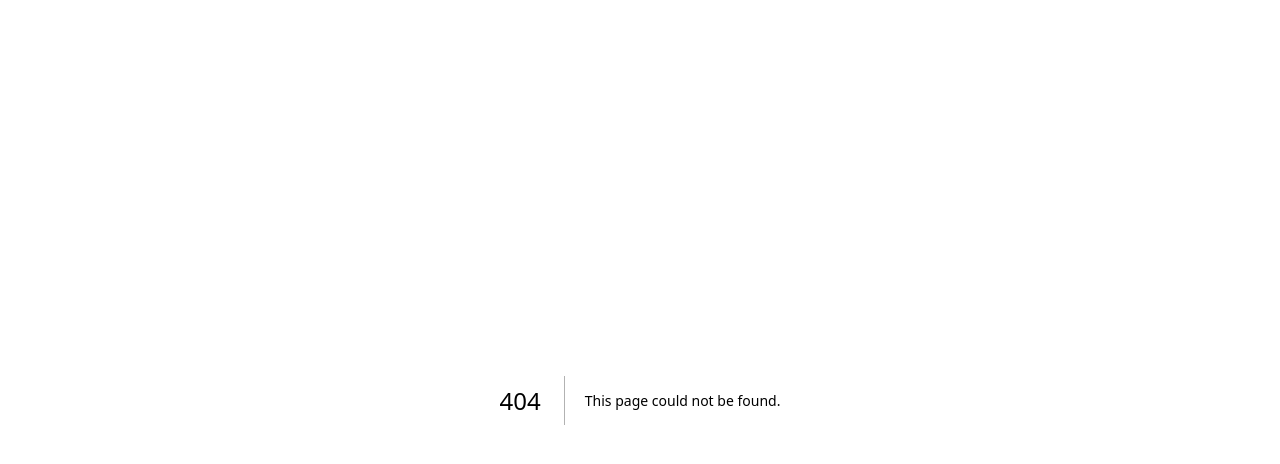
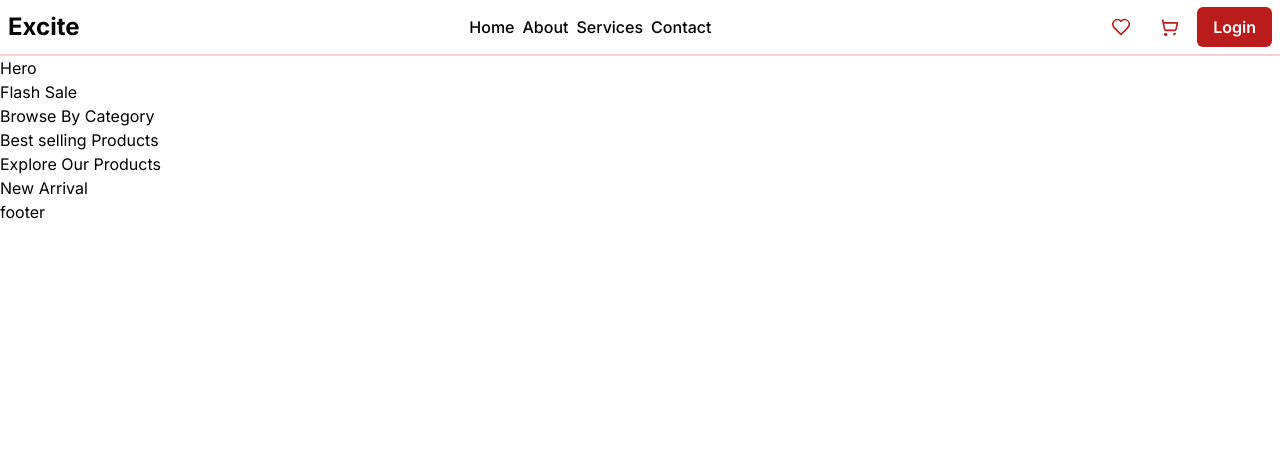
Before and after one commit to harshG775/reactjs-components, a Next.js app in the folder ui-components-library/: page /template in a window 1280 px wide. Before the commit this address had no page. Shown: the top 464 px of the page. Built offline with nearby package versions, Linux system fonts and the light colour scheme.

Commit message:
creating navbar for template website

```diff
--- a/ui-components-library/src/app/globals.css
+++ b/ui-components-library/src/app/globals.css
@@ -1,16 +1,23 @@
 @tailwind base;
 @tailwind components;
 @tailwind utilities;
-@media (prefers-color-scheme: dark) {
-  :root {
+  :root[data-theme="dark"] {
     color-scheme: dark;
+    --text: 187deg 60% 6%;
+    --background: 180deg 60% 98%;
+    --primary: 226deg 71%, 40%;
+    --secondary: 166deg 91% 91%;
+    --accent: 161deg 93% 70%;
   }
-}
-@media (prefers-color-scheme: light) {
-  :root {
+
+  :root[data-theme="light"] {
     color-scheme: light;
+    --text: 187deg 59% 94%;
+    --background: 180deg 60% 2%;
+    --primary: 0deg 74% 42%;
+    --secondary: 166deg 91% 9%;
+    --accent: 161deg 94% 30%;
   }
-}
 
 @layer utilities {
   .text-balance {
--- a/ui-components-library/src/app/layout.tsx
+++ b/ui-components-library/src/app/layout.tsx
@@ -15,7 +15,7 @@ export default function RootLayout({
     children: React.ReactNode;
 }>) {
     return (
-        <html lang="en">
+        <html lang="en" data-theme="light">
             <body className={inter.className}>{children}</body>
         </html>
     );
--- /dev/null
+++ b/ui-components-library/src/app/template/layout.tsx
@@ -0,0 +1,15 @@
+import TopNavbar from "@/components/template/ecommerce/partials/multiMenuNavbar/TopNavbar";
+
+export default function templatesLayout({
+    children,
+}: {
+    children: React.ReactNode;
+}) {
+    return (
+        <>
+            <TopNavbar/>
+            {children}
+            <footer>footer</footer>
+        </>
+    );
+}
--- /dev/null
+++ b/ui-components-library/src/app/template/page.tsx
@@ -0,0 +1,13 @@
+export default function page() {
+    return (
+        <main>
+            <section>Hero</section>
+            <section>Flash Sale</section>
+            <section>Browse By Category</section>
+            <section>Best selling Products</section>
+            {/* <section>Featured Products</section> */}
+            <section>Explore Our Products</section>
+            <section>New Arrival</section>
+        </main>
+    );
+}
--- /dev/null
+++ b/ui-components-library/src/components/template/ecommerce/partials/multiMenuNavbar/TopNavbar.tsx
@@ -0,0 +1,230 @@
+"use client";
+import Icon from "@/components/icons/lucide";
+import { ShoppingCart } from "lucide-react";
+import Image from "next/image";
+import Link from "next/link";
+import { useState } from "react";
+
+const TopNavbarData = {
+    leftLinksData: {
+        title: "Excite",
+        // src: "https://flowbite.com/docs/images/logo.svg",
+        href: "/home",
+    },
+    middleLinksData: [
+        {
+            title: "Home",
+            href: "/home",
+        },
+        {
+            title: "About",
+            href: "/about",
+        },
+        {
+            title: "Services",
+            href: "/services",
+            submenu: [
+                {
+                    title: "Services 1",
+                    href: "/services",
+                },
+                {
+                    title: "Services 2",
+                    href: "/services",
+                },
+                {
+                    title: "Services 3",
+                    href: "/services",
+                },
+            ],
+        },
+        {
+            title: "Contact",
+            href: "/contact",
+        },
+    ],
+    rightLinks: [
+        {
+            title: "Wish List",
+            icon: "Heart",
+            href: "/wishlist",
+        },
+        {
+            title: "Cart",
+            icon: "ShoppingCart",
+            href: "/cart",
+        },
+    ],
+};
+
+type LeftLinksPropsType = {
+    leftLinksData: {
+        title: string;
+        href: string;
+        src?: string;
+    };
+    setOpen: any;
+};
+function LeftLinks({ leftLinksData, setOpen }: LeftLinksPropsType) {
+    return (
+        <ul className="flex">
+            <li
+                onClick={() => setOpen(true)}
+                role="button"
+                className="grid place-content-center lg:hidden pr-2"
+            >
+                <button>
+                    <Icon name="Menu" className="hover:text-primary w-7 h-7" />
+                </button>
+            </li>
+            <li>
+                <Link
+                    href={leftLinksData.href}
+                    className="flex gap-1 justify-center items-center"
+                >
+                    {leftLinksData.src && (
+                        <Image
+                            width={100}
+                            height={100}
+                            src={leftLinksData.src}
+                            alt="logo"
+                            className="w-full"
+                        />
+                    )}
+                    <span className="text-2xl font-bold">
+                        {leftLinksData.title}
+                    </span>
+                </Link>
+            </li>
+        </ul>
+    );
+}
+
+type MiddleLinksPropsType = {
+    middleLinksData: {
+        title: string;
+        href: string;
+        icon?: string;
+        submenu?: { title: string; href: string; icon?: string }[];
+    }[];
+    open: boolean;
+    setOpen: any;
+};
+function MiddleLinks({ middleLinksData, open, setOpen }: MiddleLinksPropsType) {
+    return (
+        <>
+            {/* topBar */}
+            <nav
+                className={`lg:block hidden transition-transform ease-in-out
+            `}
+            >
+                <ul className={`flex justify-center items-center gap-2 `}>
+                    {middleLinksData.map(
+                        (link: { title: string; href: string }) => (
+                            <li>
+                                <Link
+                                    href={link.href}
+                                    key={link.title}
+                                    className="relative overflow-hidden group h-10 flex justify-center flex-row items-center hover:text-primary font-medium"
+                                >
+                                    {link.title}
+                                    <span className="bg-primary absolute bottom-0 w-full h-1 -translate-x-[110%] group-hover:translate-x-0 transition-transform duration-300"></span>
+                                </Link>
+                            </li>
+                        )
+                    )}
+                </ul>
+            </nav>
+
+
+            {/* sideBar for large screen */}
+            <nav
+                className={`lg:hidden z-50 fixed top-0 left-0 bottom-0 min-w-60 ${
+                    open ? "-translate-x-[0%]" : "-translate-x-[110%]"
+                } transition-transform ease-in-out bg-neutral-50 border-r-2 border-primary/20
+            `}
+            >
+                <div className="h-14 border-b-2 border-b-primary/20 flex justify-end px-4">
+                    <button onClick={() => setOpen(false)}>
+                        <Icon name="X" className="hover:text-primary w-7 h-7 " />
+                    </button>
+                </div>
+                <ul className={`flex flex-col justify-center `}>
+                    {middleLinksData.map(
+                        (link: { title: string; href: string }) => (
+                            <li>
+                                <Link
+                                    href={link.href}
+                                    key={link.title}
+                                    className="w-full relative overflow-hidden group h-10 flex justify-center flex-row items-center hover:text-primary font-medium"
+                                >
+                                    {link.title}
+                                    <span className="bg-primary absolute bottom-0 w-full h-1 -translate-x-[110%] group-hover:translate-x-0 transition-transform duration-300"></span>
+                                </Link>
+                            </li>
+                        )
+                    )}
+                </ul>
+            </nav>
+            <span
+                onClick={() => setOpen(false)}
+                className={`
+                ${open ? "block" : "hidden"}
+                lg:hidden  z-10 fixed inset-0 bg-neutral-950/20
+
+                `}
+            ></span>
+        </>
+    );
+}
+
+type RightLinksPropsType = {
+    rightLinks: { title: string; icon: any; href: string }[];
+};
+function RightLinks({ rightLinks }: RightLinksPropsType) {
+    return (
+        <ul className="flex gap-2">
+            {rightLinks.map(
+                (link: { title: string; icon: any; href: string }) => (
+                    <li key={link.title} className="flex items-center">
+                        <Link
+                            href={link.href}
+                            className="grid place-content-center "
+                            title={link.title}
+                        >
+                            <Icon
+                                name={link.icon}
+                                className="w-10 h-10 p-2.5 rounded-full items-center text-primary hover:bg-primary hover:text-white"
+                            />
+                            {/* <span>{link.title}</span> */}
+                        </Link>
+                    </li>
+                )
+            )}
+            <li className="flex items-center">
+                <Link
+                    className="bg-primary hover:opacity-80 transition-opacity text-white rounded-md px-4 py-2 font-semibold"
+                    href={"login"}
+                >
+                    Login
+                </Link>
+            </li>
+        </ul>
+    );
+}
+export default function TopNavbar() {
+    const { leftLinksData, middleLinksData, rightLinks } = TopNavbarData;
+    const [open, setOpen] = useState(false);
+
+    return (
+        <header className="max-w-8xl mx-auto w-full h-14 flex items-center justify-between gap-2 p-2 border-b-2 border-b-primary/20">
+            <LeftLinks leftLinksData={leftLinksData} setOpen={setOpen} />
+            <MiddleLinks
+                middleLinksData={middleLinksData}
+                open={open}
+                setOpen={setOpen}
+            />
+            <RightLinks rightLinks={rightLinks} />
+        </header>
+    );
+}
--- a/ui-components-library/tailwind.config.ts
+++ b/ui-components-library/tailwind.config.ts
@@ -8,10 +8,24 @@ const config: Config = {
     ],
     theme: {
         extend: {
-      backgroundImage: {
-        "gradient-radial": "radial-gradient(var(--tw-gradient-stops))",
-        "gradient-conic":
-          "conic-gradient(from 180deg at 50% 50%, var(--tw-gradient-stops))",
+            maxWidth: {
+                "8xl": "96rem",
+            },
+            maxHeight: {
+                "8xl": "96rem",
+            },
+            minWidth: {
+                "8xl": "96rem",
+            },
+            minHeight: {
+                "8xl": "96rem",
+            },
+            colors: {
+                text: "hsl(var(--text) / <alpha-value>)",
+                background: "hsl(var(--background) / <alpha-value>)",
+                primary: "hsl(var(--primary) / <alpha-value>)",
+                secondary: "hsl(var(--secondary) / <alpha-value>)",
+                accent: "hsl(var(--accent) / <alpha-value>)",
             },
         },
     },
```
Lines whose indentation alone changed are shown as unchanged.
